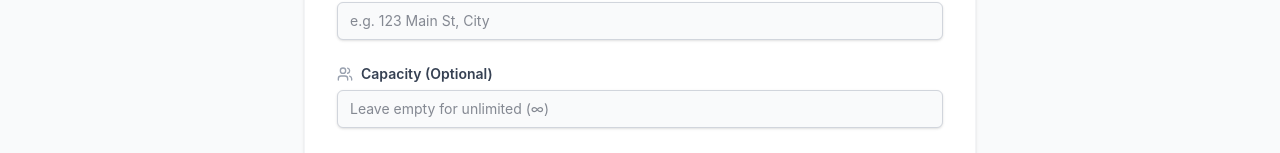
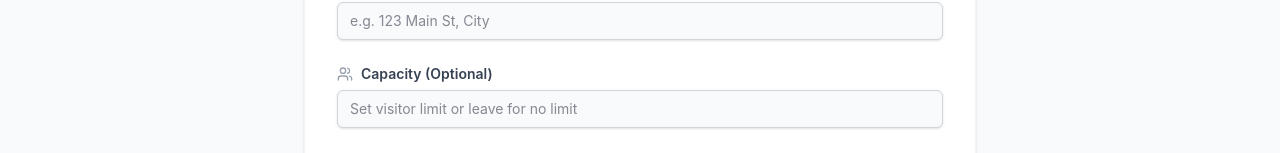
Before and after one commit to Nathair/Application, a React app in the folder frontend/: page /create-event in a window 1280 px wide. Shown: the part 647-800 px from the top of the page. Built offline with nearby package versions, Linux system fonts and the light colour scheme; sample sign-in values are in the browser's storage; the HTML template or start-up script is replaced by a standard one.

Commit message:
fix palceholder visibility

```diff
--- a/frontend/src/pages/CreateEvent.tsx
+++ b/frontend/src/pages/CreateEvent.tsx
@@ -235,7 +235,7 @@ export default function CreateEvent() {
                                             }
                                         }}
                                         className="input-field py-3 px-4 text-base focus:ring-2 bg-gray-50 focus:bg-white transition-colors"
-                                        placeholder="Leave empty for unlimited (∞)"
+                                        placeholder={!field.value && field.value !== 0 ? "Set visitor limit or leave for no limit" : ""}
                                     />
                                 )}
                             />
```
